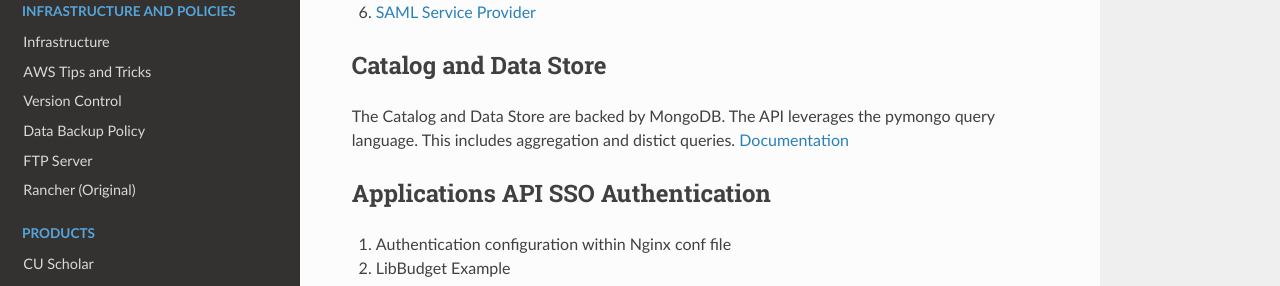
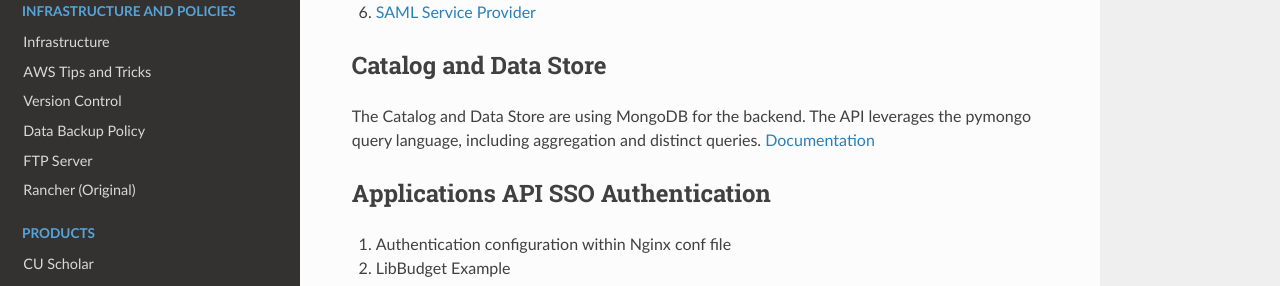
Before and after one commit to culibraries/documentation, a Sphinx documentation site: the page built from docs/pages/cybercom-dev.md, in a window 1280 px wide and 1400 px high, scrolled down 1058 px. Shown: the part 151-437 px from the top of the window. Built offline with Sphinx 7.4.7 and the Read the Docs theme 2.0.0, drawn with Linux system fonts in a browser that asks for light colours; some of the changed text lies outside the part shown.

```diff
--- a/docs/pages/cybercom-dev.md
+++ b/docs/pages/cybercom-dev.md
@@ -29,7 +29,7 @@
 1. [SAML Service Provider](https://github.com/culibraries/django-saml2-pro-auth/blob/master/README.md)
 
 ## Catalog and Data Store
-The Catalog and Data Store are backed by MongoDB. The API leverages the pymongo query language. This includes aggregation and distict queries. [Documentation](https://cybercom-docs.readthedocs.io/en/latest/pages/rest_api.html)
+The Catalog and Data Store are using MongoDB for the backend. The API leverages the pymongo query language, including aggregation and distinct queries. [Documentation](https://cybercom-docs.readthedocs.io/en/latest/pages/rest_api.html)
 
 ## Applications API SSO Authentication
 
```
Also changed, not shown: other parts of docs/pages/cybercom-dev.md (+2 -1 lines).
